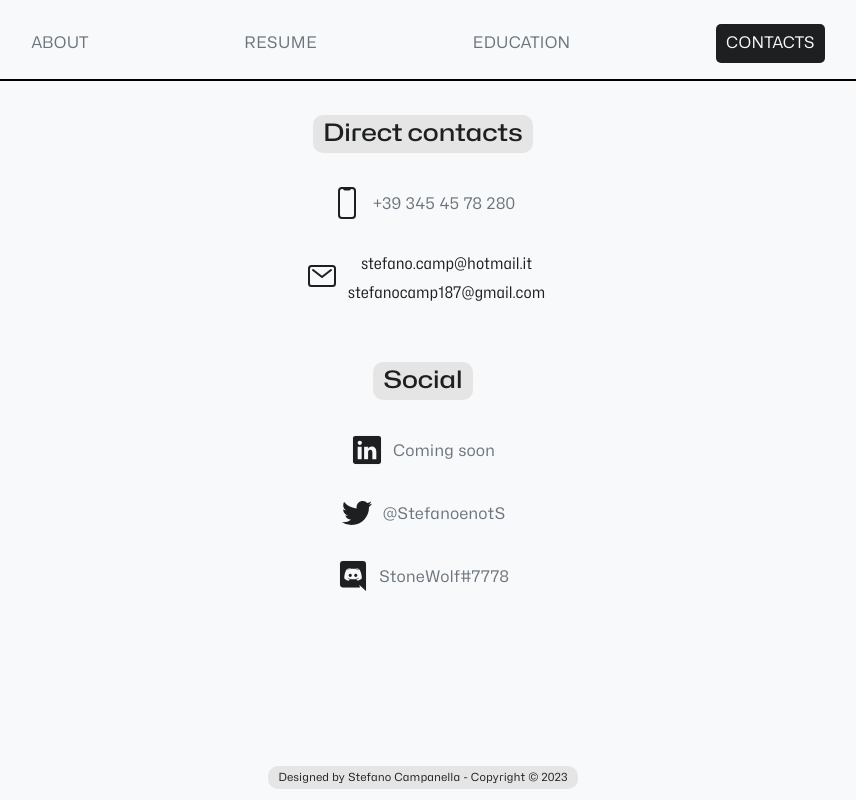
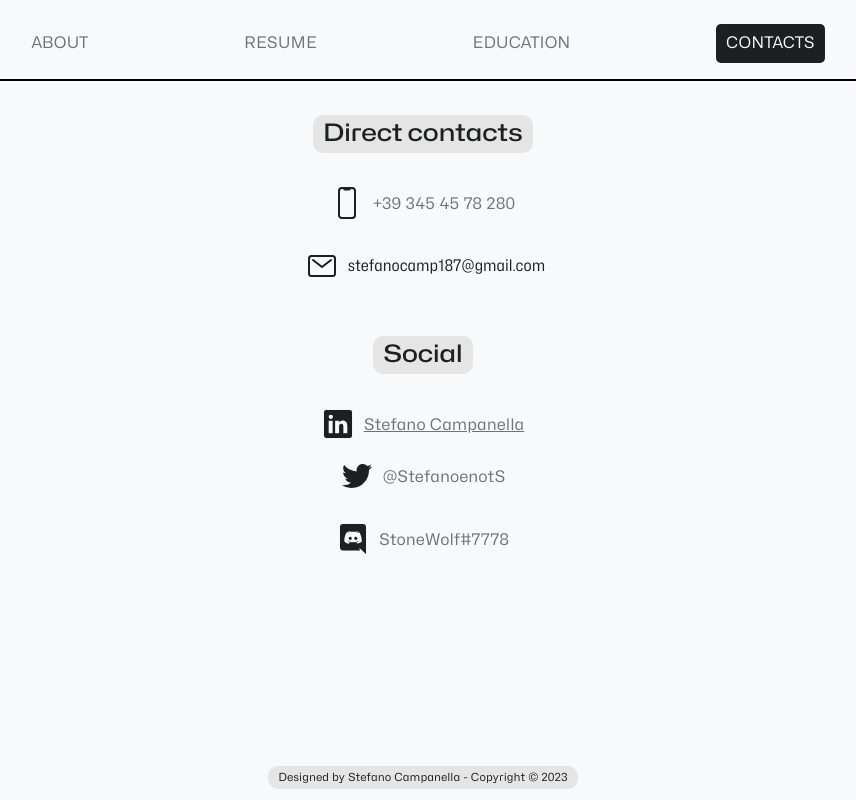
Before and after one commit to StefanoStone/stefanostone.github.io, an Angular app: page /contacts in a window 1280 px wide. Shown: the whole page, without its empty margins (217-1073 px from the left). Built offline with nearby package versions, Linux system fonts and the light colour scheme.

Commit message:
add linkedin href

```diff
--- a/src/app/pages/contacts/contacts.component.html
+++ b/src/app/pages/contacts/contacts.component.html
@@ -7,14 +7,14 @@
   <div class="email row-div">
     <ion-icon name="mail-outline"></ion-icon>
     <div class="email-links">
-      <a href="mailto:stefano.camp@hotmail.it">stefano.camp@hotmail.it</a>
+      <!-- <a href="mailto:stefano.camp@hotmail.it">stefano.camp@hotmail.it</a> -->
       <a href="mailto:stefanocamp187@gmail.com">stefanocamp187@gmail.com</a>
     </div>
   </div>
   <paragraph-title content="Social"></paragraph-title>
   <div class="row-div">
     <ion-icon name="logo-linkedin"></ion-icon>
-    <p class="data">Coming soon</p>
+    <a class="data" href="https://www.linkedin.com/in/stefano-campanella-b26998268/">Stefano Campanella</a>
   </div>
   <div class="row-div">
     <ion-icon name="logo-twitter"></ion-icon>
--- a/src/app/pages/contacts/contacts.component.scss
+++ b/src/app/pages/contacts/contacts.component.scss
@@ -24,9 +24,9 @@
   .email {
     padding-left: 10px;
 
-    ion-icon {
+    /* ion-icon {
       padding-top: 10px;
-    }
+    } */
 
     .email-links {
       padding-left: 5px;
```
